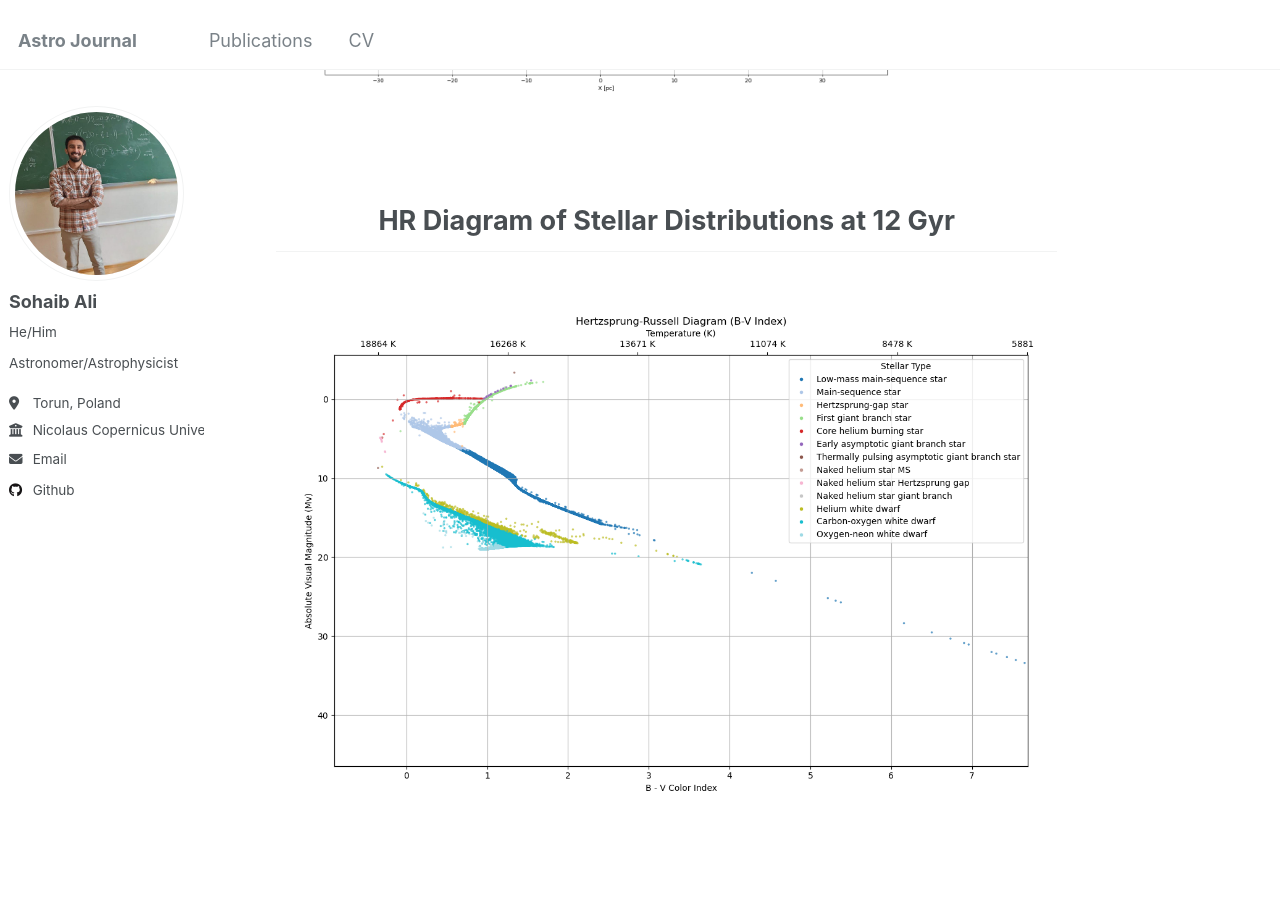
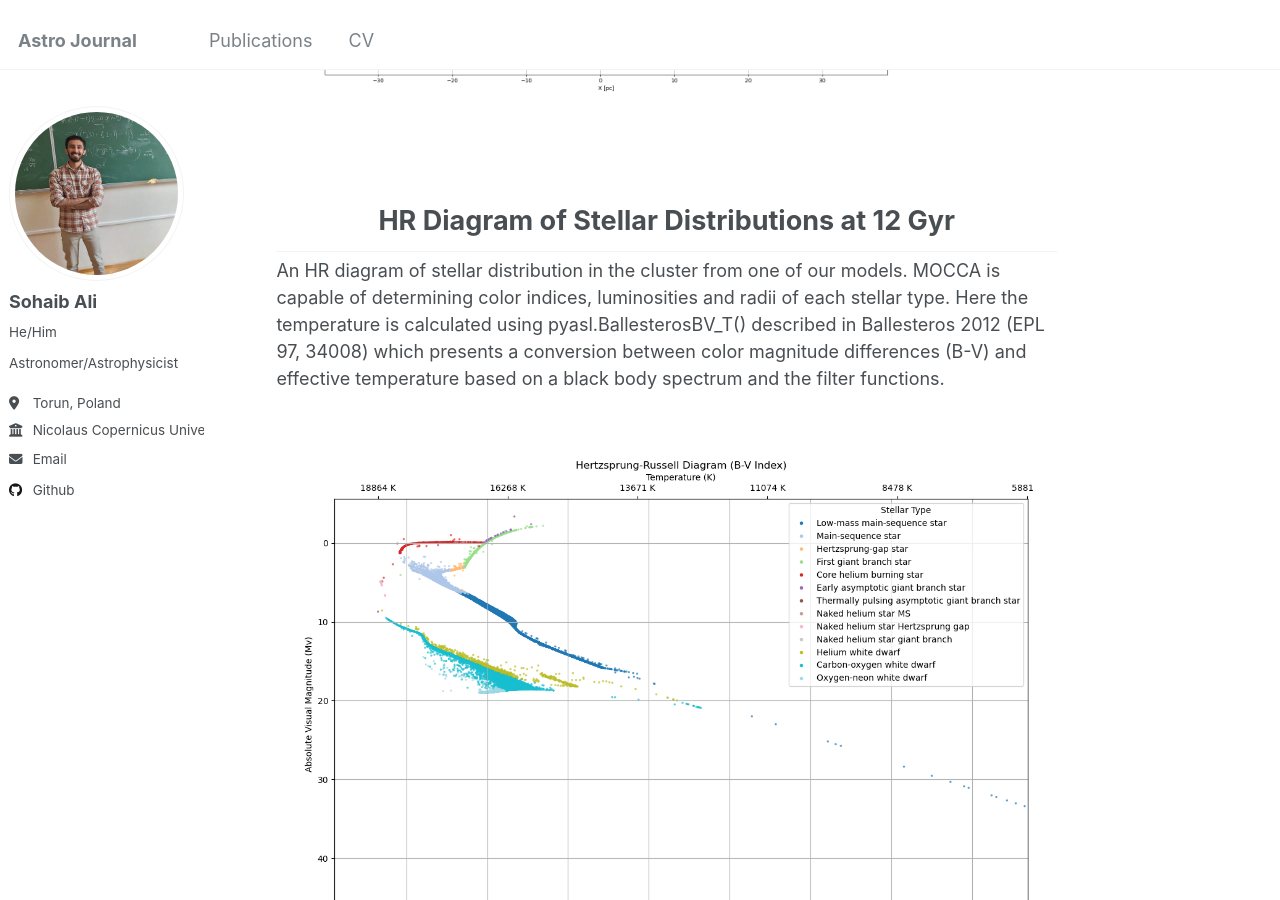
Before and after one commit to nebula-navigator/nebula-navigator.github.io, a Jekyll site: the page built from _publications/observational-properties-star-clusters.md, in a window 1280 px wide and 900 px high, scrolled down 3820 px. Built offline with Jekyll 4.4.1, drawn with Linux system fonts in a browser that asks for light colours.

Commit message:
Update observational-properties-star-clusters.md

```diff
--- a/_publications/observational-properties-star-clusters.md
+++ b/_publications/observational-properties-star-clusters.md
@@ -63,6 +63,8 @@ At 12 Gyr, we can see only a single stellar mass black hole remains in the syste
 
 
 <h2 style="text-align: center; font-size: 1.5em; font-weight: bold; margin-bottom: 5px;">HR Diagram of Stellar Distributions at 12 Gyr</h2>
+
+An HR diagram of stellar distribution in the cluster from one of our models. MOCCA is capable of determining color indices, luminosities and radii of each stellar type. Here the temperature is calculated using pyasl.BallesterosBV_T() described in Ballesteros 2012 (EPL 97, 34008) which presents a conversion between color magnitude differences (B-V) and effective temperature based on a black body spectrum and the filter functions.
 <div style="display: flex; flex-direction: column; align-items: center; margin: 20px;">
     <figure style="text-align: center;">
         <img src="/images/hr.png" alt="Phase-folded lightcurve from Tarleton" style="width: 100%; max-width: 800px; height: auto;"/>
```
